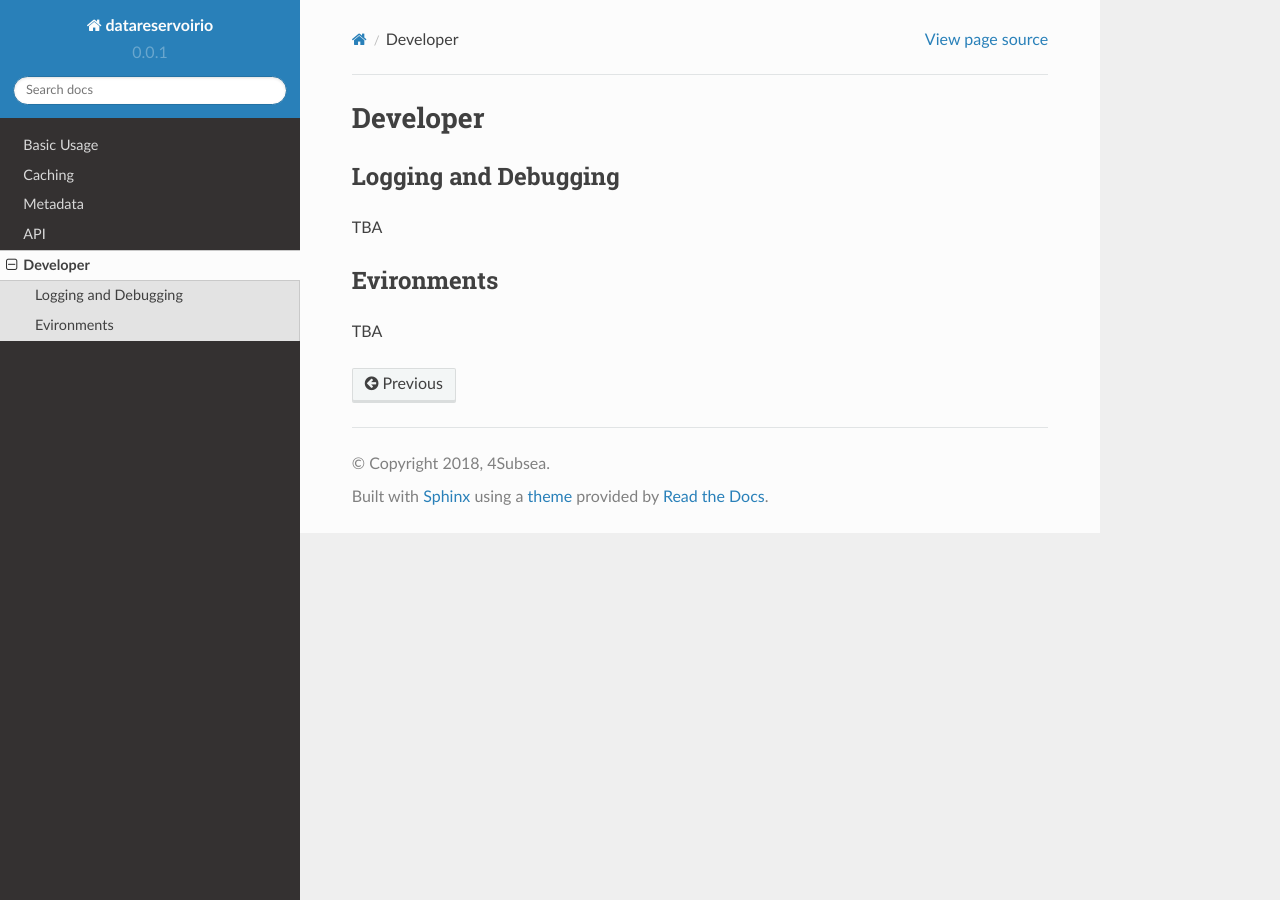
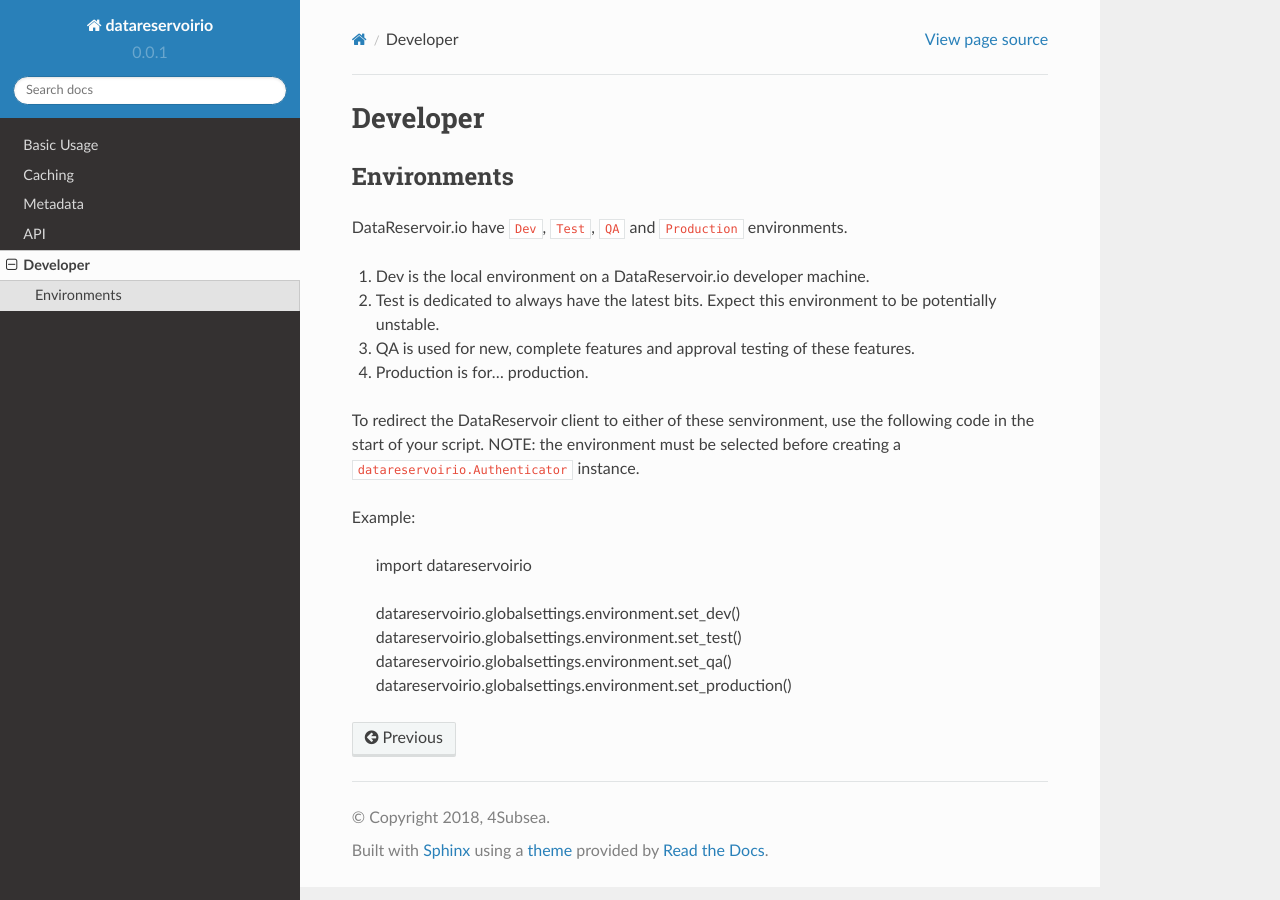
Before and after one commit to 4Subsea/drio-python, a Sphinx documentation site: the page built from docs/developer.rst, in a window 1280 px wide. Built offline with Sphinx 7.4.7 and the Read the Docs theme 2.0.0, drawn with Linux system fonts in a browser that asks for light colours.

Commit message:
doc: added information on selecting environments

```diff
--- a/docs/developer.rst
+++ b/docs/developer.rst
@@ -1,10 +1,25 @@
 Developer
 =========
 
-Logging and Debugging
-#####################
-TBA
+Environments
+###########
+DataReservoir.io have ``Dev``, ``Test``, ``QA`` and ``Production`` environments.
 
-Evironments
-###########
-TBA
+#. Dev is the local environment on a DataReservoir.io developer machine.
+#. Test is dedicated to always have the latest bits. Expect this environment to be potentially unstable.
+#. QA is used for new, complete features and approval testing of these features.
+#. Production is for... production.
+
+
+To redirect the DataReservoir client to either of these senvironment, use the following
+code in the start of your script.
+NOTE: the environment must be selected before creating a ``datareservoirio.Authenticator`` instance.
+
+Example:
+
+    import datareservoirio
+
+    datareservoirio.globalsettings.environment.set_dev()
+    datareservoirio.globalsettings.environment.set_test()
+    datareservoirio.globalsettings.environment.set_qa()
+    datareservoirio.globalsettings.environment.set_production()
```
